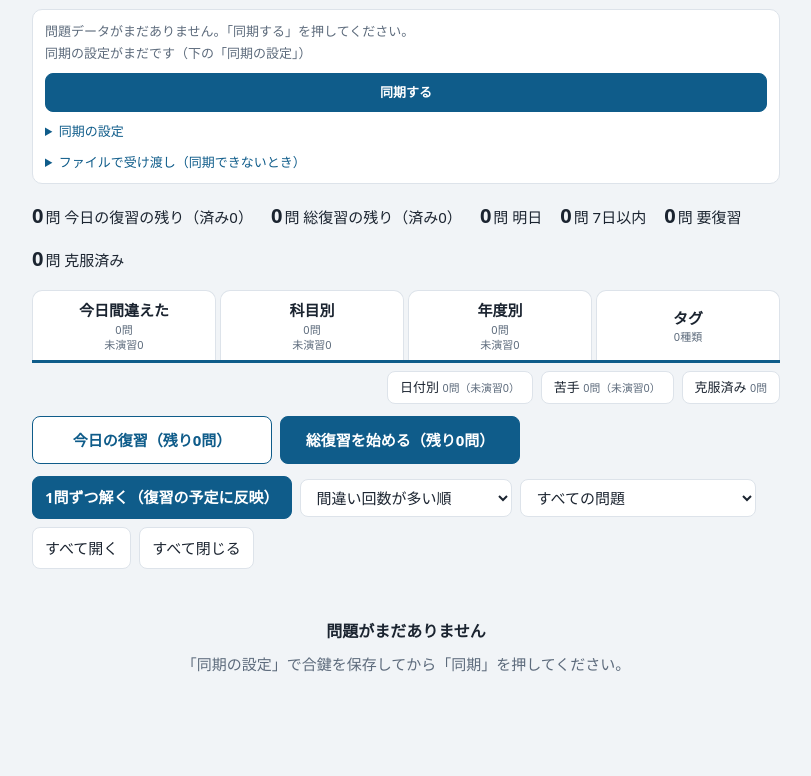
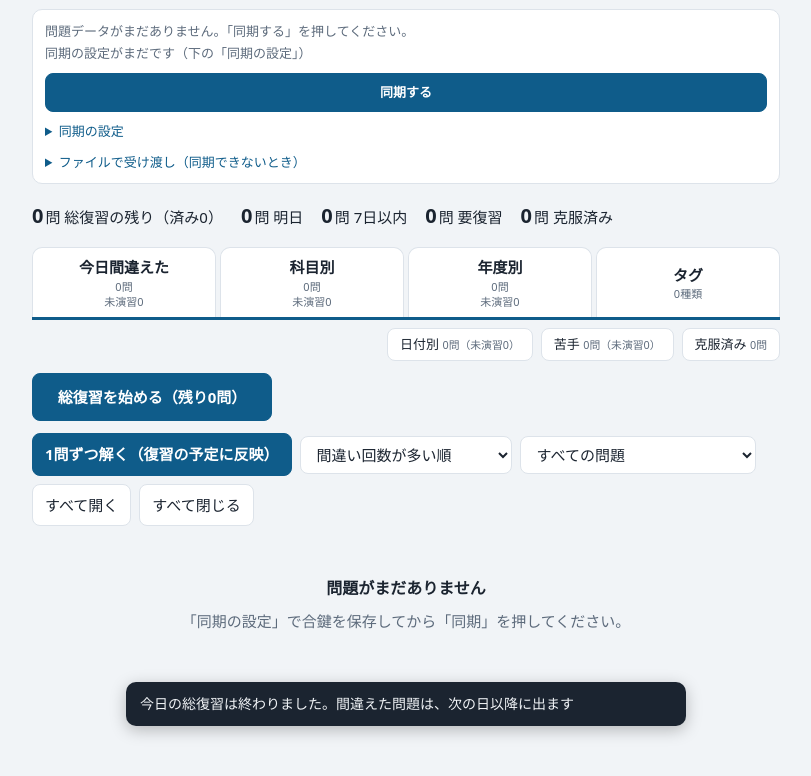
Before and after one commit to mtw6ygb4p7-netizen/qb-note, a plain HTML site: page index.html in a window 1280 px wide. Both pictures are taken after a click on the button "1問ずつ解く（復習の予定に反映）". Shown: the part 58-834 px from the top of the page, without its empty margins (234-1045 px from the left). After the commit the page ends 800 px from the top, so only its background shows below. Drawn offline with Linux system fonts and the light colour scheme.

Commit message:
アプリ更新 20261110133634

```diff
--- a/app.js
+++ b/app.js
@@ -66,7 +66,7 @@ function allItems() {
 }
 
 // ---- 一覧 ----
-const TABS = ["review", "due", "today", "subject", "exam", "date", "tag", "leech", "cleared"];
+const TABS = ["due", "today", "subject", "exam", "date", "tag", "leech", "cleared"];
 let tab = lsGet("qb_tab", "due");
 if (!TABS.includes(tab)) tab = "due";
 let curTag = lsGet("qb_tag", "");
@@ -91,7 +91,9 @@ const FILTERS = { all: () => true,
 const examNo = it => { const v = Number(it.examVersion || (String(it.label || "").match(/^改?(\d{2,3})[A-Z追]/) || [])[1]); return v >= 80 && v <= 130 ? String(v) : ""; };
 // タブごとの問題（今日の復習・総復習・今日間違えた・克服済みは拡張機能のルールと同じ分け方）
 const pickTab = (t, all, day) => t === "review" ? all.filter(r => r.d.missToday)
-  : t === "due" ? all.filter(r => r.d.inToday && !r.d.missToday)
+  // 総復習＝今朝の時点で出す日が来ていた問題。今日もう解いた問題（×・△でも）は「済み」で、今日はもう出さない（問題演習なので1日1回。
+  // 同じ日に解き直させる「今日の復習」は2026-11-10にやめた。間違えた問題は、はしごで次の日以降に出る）
+  : t === "due" ? all.filter(r => r.d.inToday)
   : t === "cleared" ? all.filter(r => r.d.cleared)
   : t === "tag" ? all.filter(r => curTag && (r.it.tags || []).includes(curTag))
   // 苦手＝×・△にした日数が QB.LEECH 日に達した問題（克服したものは克服済みへ）
@@ -246,13 +248,10 @@ function render() {
   const { all, pick: picked, byKey } = v;
   const day = today();
   const active = all.filter(r => !r.d.cleared).length;
-  const set = all.filter(r => r.d.inToday && !r.d.missToday), done = set.filter(r => r.d.doneToday).length;
-  const newToday = all.filter(r => r.d.missToday && !r.rv).length, revDoneN = all.filter(r => r.rv).length; // 今日の復習の残り／済み
+  const set = all.filter(r => r.d.inToday), done = set.filter(r => r.d.doneToday).length;
   const soon = n => all.filter(r => !r.d.cleared && r.d.due && r.d.due > day && r.d.due <= QB.addDays(day, n)).length;
-  $("stats").innerHTML = `<span><b>${newToday}</b>問 今日の復習の残り（済み${revDoneN}）</span><span><b>${set.length - done}</b>問 総復習の残り（済み${done}）</span><span><b>${soon(1)}</b>問 明日</span><span><b>${soon(7)}</b>問 7日以内</span><span><b>${active}</b>問 要復習</span><span><b>${all.length - active}</b>問 克服済み</span>`;
-  $("reviewTab").setAttribute("aria-pressed", String(tab === "review"));
+  $("stats").innerHTML = `<span><b>${set.length - done}</b>問 総復習の残り（済み${done}）</span><span><b>${soon(1)}</b>問 明日</span><span><b>${soon(7)}</b>問 7日以内</span><span><b>${active}</b>問 要復習</span><span><b>${all.length - active}</b>問 克服済み</span>`;
   $("dueTab").setAttribute("aria-pressed", String(tab === "due"));
-  $("reviewTab").textContent = `今日の復習（残り${newToday}問）`;
   $("dueTab").textContent = `総復習を始める（残り${set.length - done}問）`;
   $("start").textContent = tab === "due" ? "1問ずつ解く（復習の予定に反映）" : "1問ずつ解く（臨時・復習の予定には反映しない）";
   const ldToday = ld(new Date().toISOString());
@@ -304,7 +303,9 @@ function startSession(grp, gname, one) {
   let pages = pagesOf(pick, byKey);
   if (grp !== undefined) pages = pages.filter(p => grpKeyOf(p) === grp);
   if (one !== undefined) pages = pages.filter(p => p.key === one);
-  if (!pages.length) return;
+  // 総復習：今日もう解いた問題は入れない（途中でやめて始め直しても、同じ問題は今日もう出ない）
+  if (tab === "due" && one === undefined) pages = pages.filter(p => p.picked.some(r => !r.d.doneToday));
+  if (!pages.length) { if (tab === "due") toast("今日の総復習は終わりました。間違えた問題は、次の日以降に出ます"); return; }
   if (ses && !confirm(`途中の演習（${ses.name} ${ses.pos + 1}/${ses.keys.length}）があります。やめて新しく始めますか？`)) return;
   const free = tab !== "due";
   ses = { id: Date.now().toString(36), name: tabName(tab) + (gname ? "：" + gname : ""), tab, free, keys: pages.map(p => p.key), pos: 0, st: {}, shown: {}, open: true };
@@ -810,7 +811,6 @@ $("list").addEventListener("click", e => {
 $("openAll").onclick = () => document.querySelectorAll("#list details.grp").forEach(g => { g.open = true; });
 $("closeAll").onclick = () => document.querySelectorAll("#list details.grp").forEach(g => { g.open = false; });
 $("dueTab").onclick = () => setTab("due");
-$("reviewTab").onclick = () => setTab("review");
 // いま表示している一覧を1問ずつ（解き直して○でも、今日の復習の記録は今日のいちばん悪い評価のまま）
 $("start").onclick = () => startSession();
 // 見出しの「この中を解く」（押しても見出しは開閉しない）
--- a/index.html
+++ b/index.html
@@ -183,7 +183,6 @@ details.grp>summary.subj>span{margin-left:auto;white-space:nowrap;font-size:12px
       <button data-tab="cleared" aria-pressed="false"><span class="tl">克服済み</span> <small></small></button>
     </div>
     <div class="controls main">
-      <button id="reviewTab" aria-pressed="false">今日の復習</button>
       <button id="dueTab" aria-pressed="true">総復習を始める</button>
     </div>
     <div class="controls">
--- a/sw.js
+++ b/sw.js
@@ -1,6 +1,6 @@
 // アプリの入れ物（画面とプログラム）を端末に保存して、電波が無くても開けるようにする。
 // 問題データはここでは扱わない（IndexedDB に入る）。VERSION は tools/qb_mobile.py build が書き換える
-const CACHE = "qb-note-20261110132634";
+const CACHE = "qb-note-20261110133634";
 const FILES = ["./", "index.html", "app.js", "lib.js", "manifest.webmanifest", "icon-192.png", "icon-512.png", "apple-touch-icon.png"];
 
 self.addEventListener("install", e => {
```
